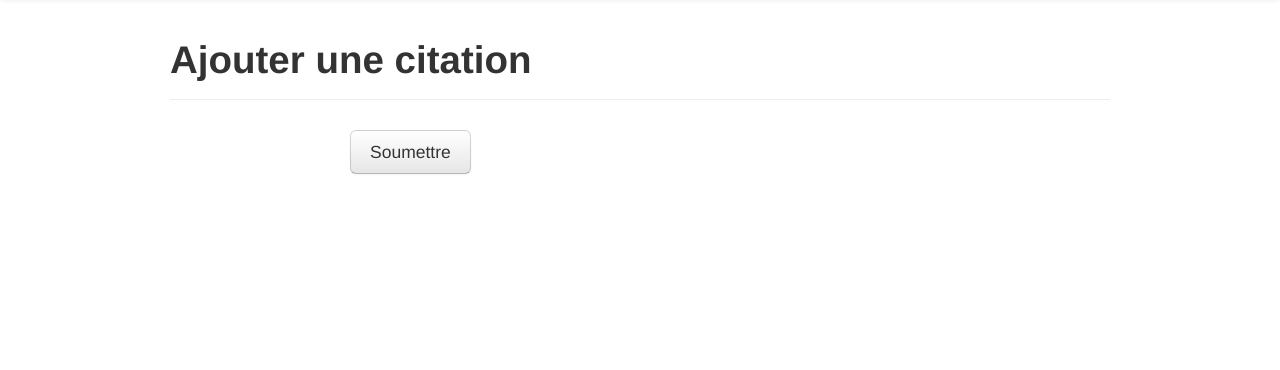
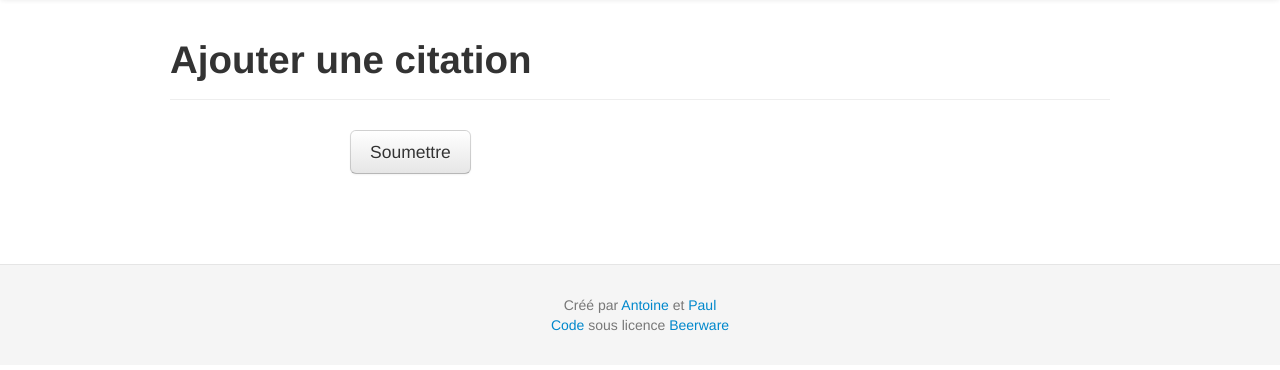
Before and after one commit to seirl/epiquote, a Django app: template templates/add.html in a window 1280 px wide. Shown: the part 42-412 px from the top of the page. Run offline with Django 3.2, Linux system fonts and the light colour scheme; the template is opened without the code that fills it, so the values that code supplies are empty; some libraries are stand-ins or nearby versions.

Commit message:
added some links and a menu

```diff
--- /dev/null
+++ b/quotes/static/style.css
@@ -0,0 +1,14 @@
+.footer {
+    background-color: #F5F5F5;
+    border-top: 1px solid #E5E5E5;
+    margin-top: 70px;
+    padding: 30px 0;
+    text-align: center;
+}
+.footer p {
+    color: #777777;
+    margin-bottom: 0;
+}
+.footer-links {
+    margin: 10px 0;
+}
--- /dev/null
+++ b/templates/account.html
@@ -0,0 +1,3 @@
+{% extends "base.html" %}
+
+{% block title %}Mon compte{% endblock %}
--- a/templates/base.html
+++ b/templates/base.html
@@ -14,5 +14,6 @@
       </div>
       {% block content %}{% endblock %}
     </div>
+    {% include "footer.html" %}
   </body>
 </html>
--- /dev/null
+++ b/templates/footer.html
@@ -0,0 +1,9 @@
+<footer class="footer">
+<div class="container">
+    <p>Créé par
+<a href="http://www.linkedin.com/pub/antoine-pietri/57/955/378">Antoine</a>
+et <a href="http://fr.linkedin.com/pub/paul-hervot/49/667/8a5/fr">Paul</a></p>
+<p><a href="http://code.serialk.fr/epiquote">Code</a> sous licence
+<a href="http://fr.wikipedia.org/wiki/Beerware" target="_blank">Beerware</a>
+</div>
+</footer>
--- a/templates/head.html
+++ b/templates/head.html
@@ -1,3 +1,4 @@
 {% load staticfiles %}
 <link href="{% static "bootstrap/css/bootstrap.min.css" %}" rel="stylesheet"
 media="screen">
+<link href="{% static "style.css" %}" rel="stylesheet" media="screen">
--- a/templates/menu.html
+++ b/templates/menu.html
@@ -19,14 +19,28 @@
           <a href="/add">Ajouter</a>
           </li>
           {% if user.is_authenticated %}
-            <li class="
-            {% if request.path == "/accounts/logout" %}active{% endif %}">
-            <a href="/accounts/logout">Déconnexion</a></li>
+            <li class="dropdown">
+            <a href="#" class="dropdown-toggle" data-toggle="dropdown">
+              {{ request.user.username }}
+              <b class="caret"></b>
+            </a>
+            <ul class="dropdown-menu" role="menu"
+              aria-labelledby="dLabel">
+              <li><a tabindex="-1"
+                  href="/favourites/{{ request.user.username }}">
+                  Favoris</a></li>
+              <li><a tabindex="-1"
+                  href="/accounts/password/change/">
+                  Changer de mot de passe</a></li>
+              <li class="divider"></li>
+              <li><a tabindex="-1" href="/accounts/logout">Déconnexion</a></li>
+            </ul>
+            </li>
           {% else %}
             <li class="
             {% if request.path == "/accounts/login/" %}
             active{% endif %}">
-              <a href="/accounts/login">Connexion</a></li>
+            <a href="/accounts/login">Connexion</a></li>
             <li class="
             {% if request.path == "/accounts/register/" %}active{% endif %}">
             <a href="/accounts/register">Inscription</a></li>
```
